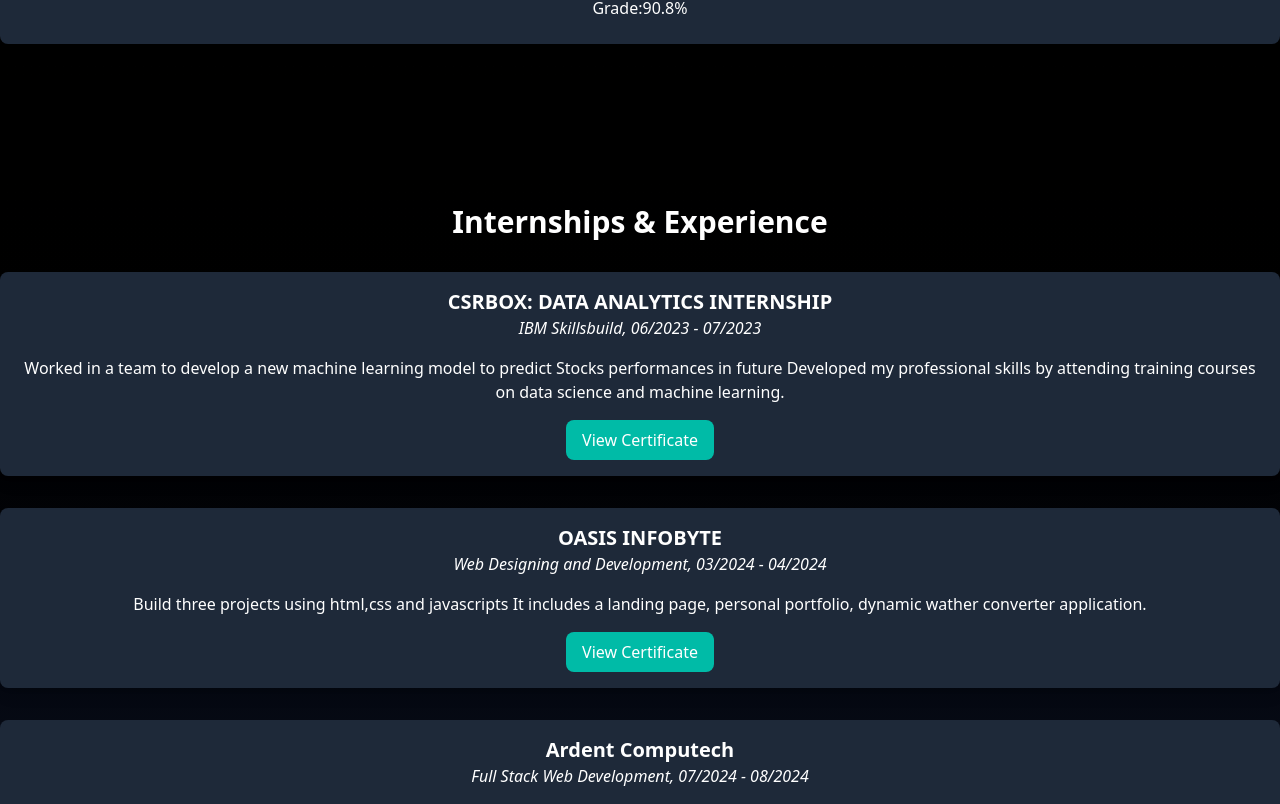
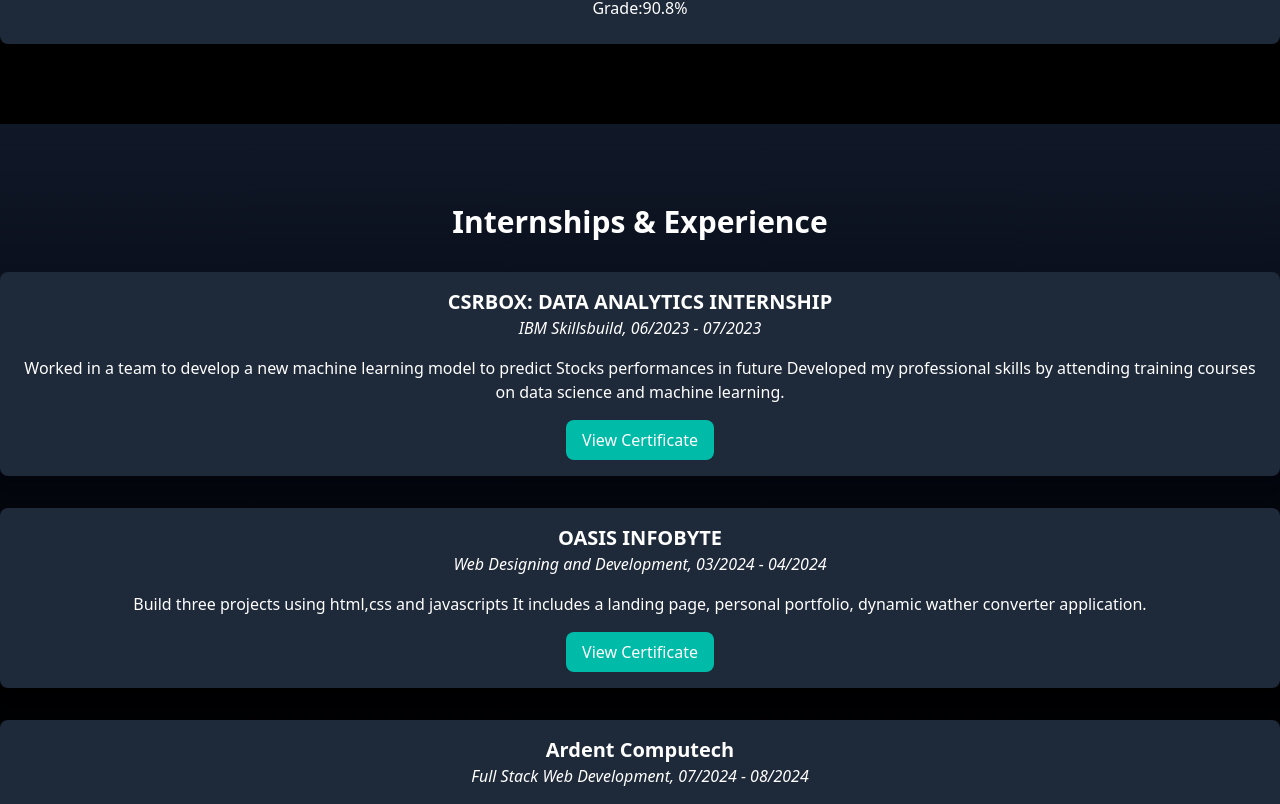
Before and after one commit to yash2870/My-Portfolio, a React (Vite) app: page / in a window 1280 px wide. Shown: the part 1396-2200 px from the top of the page. Built offline with nearby package versions, Linux system fonts and the light colour scheme.

Commit message:
Update Experience.jsx

```diff
--- a/src/components/Experience.jsx
+++ b/src/components/Experience.jsx
@@ -2,14 +2,20 @@
 import { useInView } from "react-intersection-observer";
 
 const Experience = () => {
+  const { ref, inView } = useInView({ triggerOnce: false, threshold: 0.1 });
+
   const { ref: csrboxRef, inView: csrboxInView } = useInView({ triggerOnce: true, threshold: 0.2 });
   const { ref: oasisRef, inView: oasisInView } = useInView({ triggerOnce: true, threshold: 0.2 });
   const { ref: ardentRef, inView: ardentInView } = useInView({ triggerOnce: true, threshold: 0.2 });
 
   return (
     <section
-      id="experience"
-      className="py-20 bg-gradient-to-b from-black to-gray-900 text-center text-white"
+    id="experience"
+    ref={ref}
+      className={`py-20 bg-gradient-to-b from-gray-900 to-black text-center text-white transition-opacity duration-1000 ${
+        inView ? "opacity-100" : "opacity-0"
+      }`}
+
     >
       <h2 className="text-3xl font-bold mb-8">Internships & Experience</h2>
       <div className="space-y-8">
```
